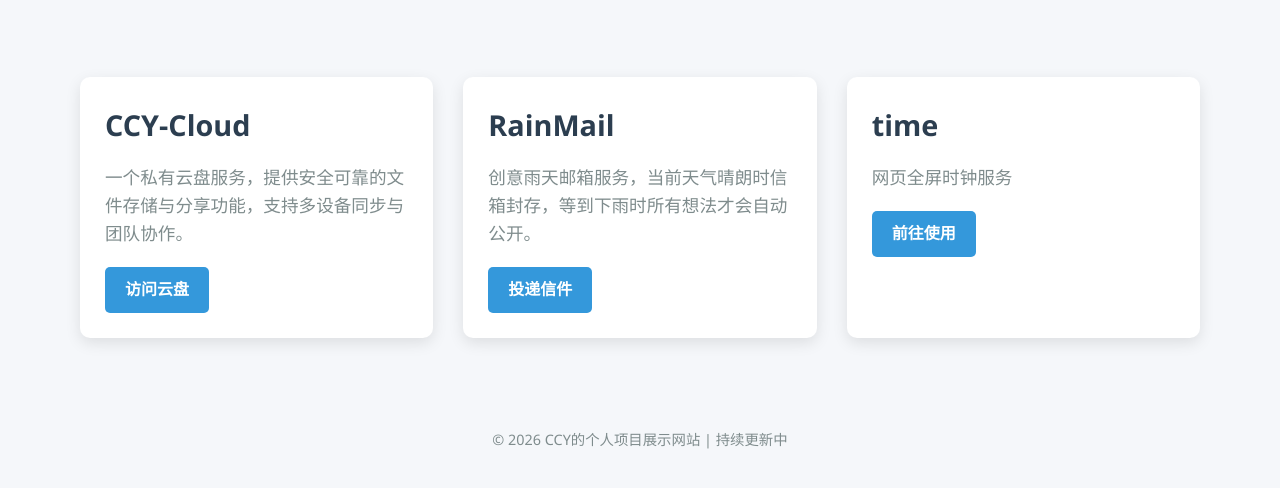
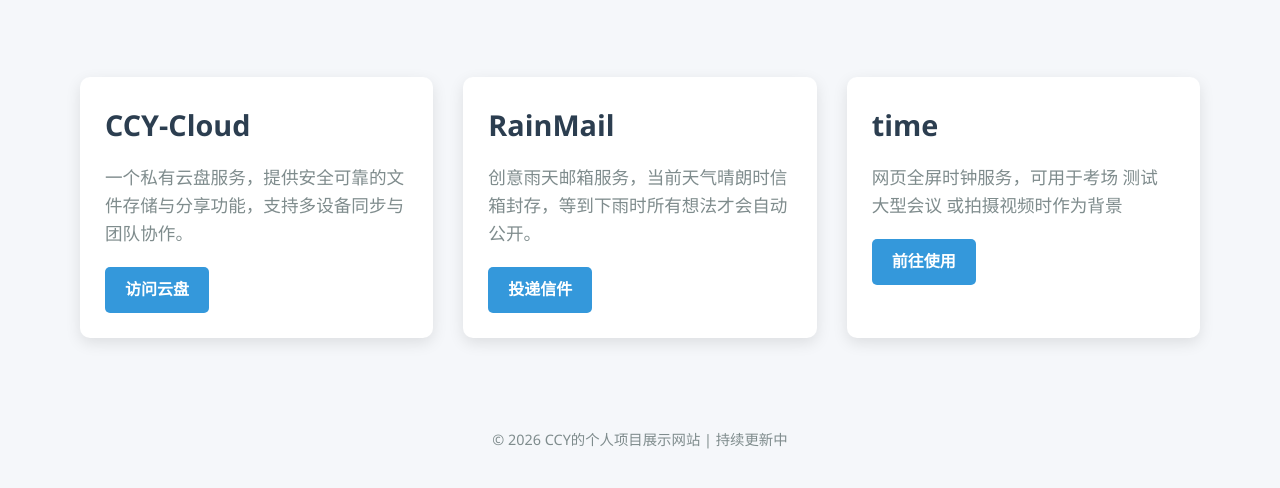
Before and after one commit to techccy/home, a plain HTML site: page index.html in a window 1280 px wide. Shown: the part 188-676 px from the top of the page. Drawn offline with Linux system fonts and the light colour scheme.

Commit message:
Enhance description for time service in index.html
Updated the description for the time service entry to provide more context.

```diff
--- a/index.html
+++ b/index.html
@@ -143,7 +143,7 @@
             {
                 id: 2,
                 title: "time",
-                description: "网页全屏时钟服务",
+                description: "网页全屏时钟服务，可用于考场 测试 大型会议 或拍摄视频时作为背景",
                 url: "https://techccy.github.io/time/",
                 buttonText: "前往使用"
             }
```
